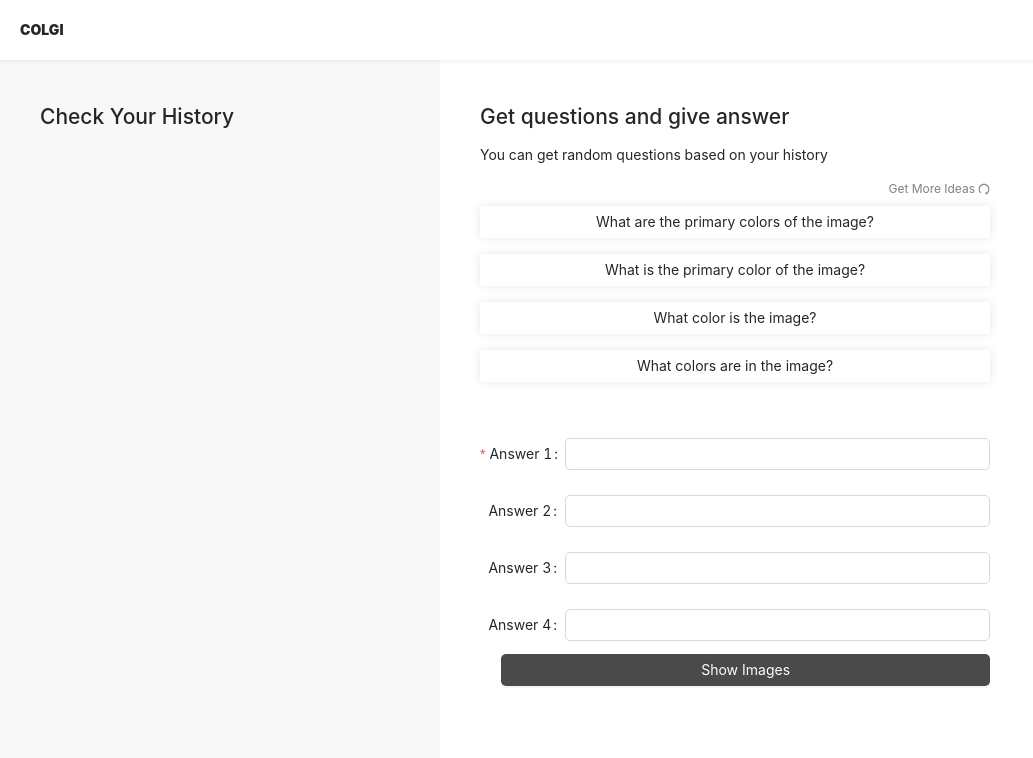
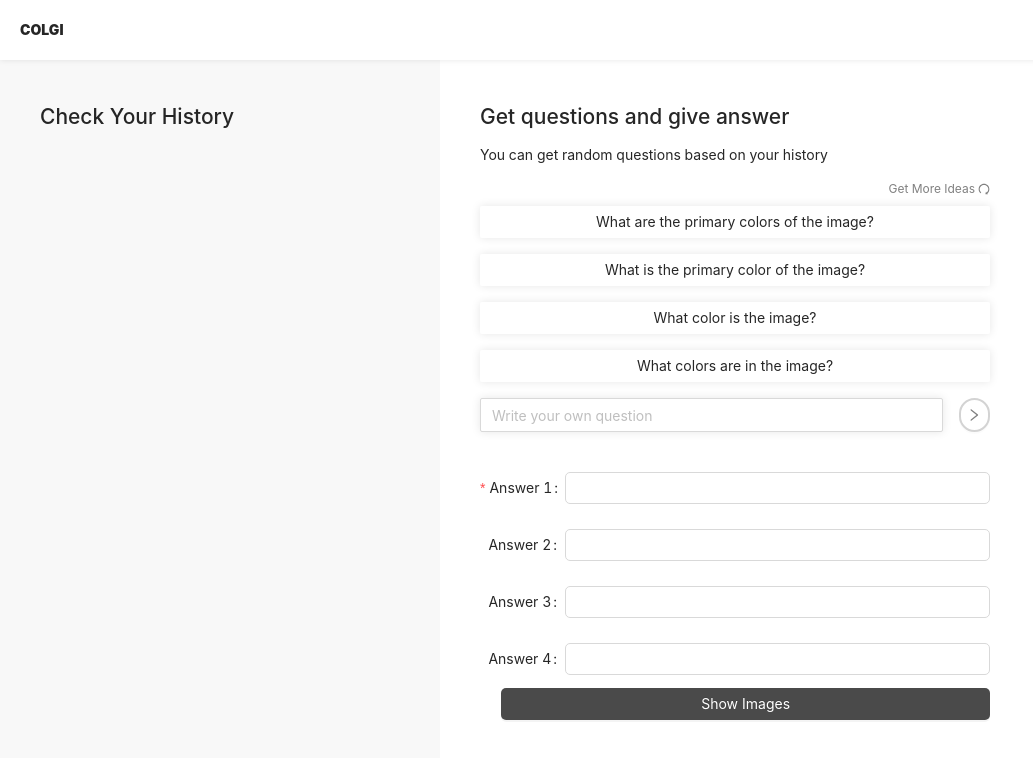
Before and after one commit to TheStarkor/COLGI-CHI-2024, a React (Create React App) app: page /home/1 in a window 1280 px wide. Shown: the top 758 px of the page, without its empty margins (0-1033 px from the left). Built offline with nearby package versions, Linux system fonts and the light colour scheme.

Commit message:
질문 직접입력칸 추가

```diff
--- a/src/components/GeneratedHistory/Step/index.js
+++ b/src/components/GeneratedHistory/Step/index.js
@@ -50,7 +50,7 @@ const Step = (props) => {
             <>
               <div className="rollback-button-container">
                 <Button
-                  className="rollback-button"
+                  className="rollback-cancel-button"
                   onClick={cancelRollback}>
                   Cancel
                 </Button>
@@ -87,6 +87,7 @@ const Step = (props) => {
           </>
         ))}
       </div>
+
       {props.currentHistories.length !== 0 &&
         <>
           <div
--- a/src/components/GeneratedHistory/Step/index.scss
+++ b/src/components/GeneratedHistory/Step/index.scss
@@ -5,21 +5,36 @@
 
     &::-webkit-scrollbar {
         display: none;
-        /* 크롬, 사파리, 오페라, 엣지 */
-        // width: 8px;
-        // height: 8px;
-        // border-radius: 6px;
-        // background: rgba(255, 255, 255, 0.4);
     }
 
     .rollback-button-container {
         display: flex;
+        width: 100%;
         margin-bottom: 10px;
+        align-items: flex-end;
+        justify-content: flex-end;
+        gap:6px;
+
         .rollback-button {
+            // border: 0;
+            border-radius: 5px;
+            background-color: white;
+            padding: 16px;
+
+            display: flex;
+            align-items: center;
+
+            .desc {
+                margin: 0 3px 0 0;
+                font-size: 12px;
+            }
+
+        }
+        .rollback-cancel-button {
             border: 0;
-            color: gray;
+            border-radius: 5px;
             background-color: #f8f8f8;
-
+            padding: 16px;
             display: flex;
             align-items: center;
 
--- a/src/components/Qna/Question/index.js
+++ b/src/components/Qna/Question/index.js
@@ -1,5 +1,5 @@
-import { Button, Row, Popover } from "antd"
-import { RedoOutlined } from '@ant-design/icons'
+import { Button, Row, Input } from "antd"
+import { RedoOutlined, RightOutlined } from '@ant-design/icons'
 import './index.scss'
 
 const Question = (props) => {
@@ -13,6 +13,7 @@ const Question = (props) => {
           <RedoOutlined style={{ fontSize: '12px' }} />
         </div>
       </div>
+
       <Row>
         {props.suggestions && props.suggestions.map(suggestion => (
           <Button
@@ -23,6 +24,16 @@ const Question = (props) => {
             {suggestion.question}
           </Button>
         ))}
+        <div className="question-input">
+          <Input
+            className="question-examples input"
+            placeholder="Write your own question"
+          />
+          <Button
+            className="question-input-button"
+          ><RightOutlined/>
+          </Button>
+        </div>
       </Row>
     </>
   )
--- a/src/components/Qna/Question/index.scss
+++ b/src/components/Qna/Question/index.scss
@@ -22,10 +22,37 @@
 }
 
 .question-examples {
-    width: 530px;
+    width: 510px;
     margin-bottom: 16px;
-    border: 0 solid;
+    border: 0;
     box-shadow: 0px 0px 10px rgba(0, 0, 0, 0.1);
     border-radius: 5px;
     font-weight: 400;
+
 }
+.question-input{
+    display: flex;
+    width: 510px;
+    .input{
+        width: 100%;
+        height: 34px;
+        margin-right: 16px;
+    }
+    .question-input-button{
+        width: 34px;
+        height: 34px;
+        border-radius: 17px;
+        padding: 1px 2px;
+        border:2px solid lightgray;
+        color:gray;
+        &:hover {
+            background-color: gray;
+            color:white;
+        }
+
+        &:focus {
+            background-color: gray;
+            color:white;
+        }
+    }
+}
```
